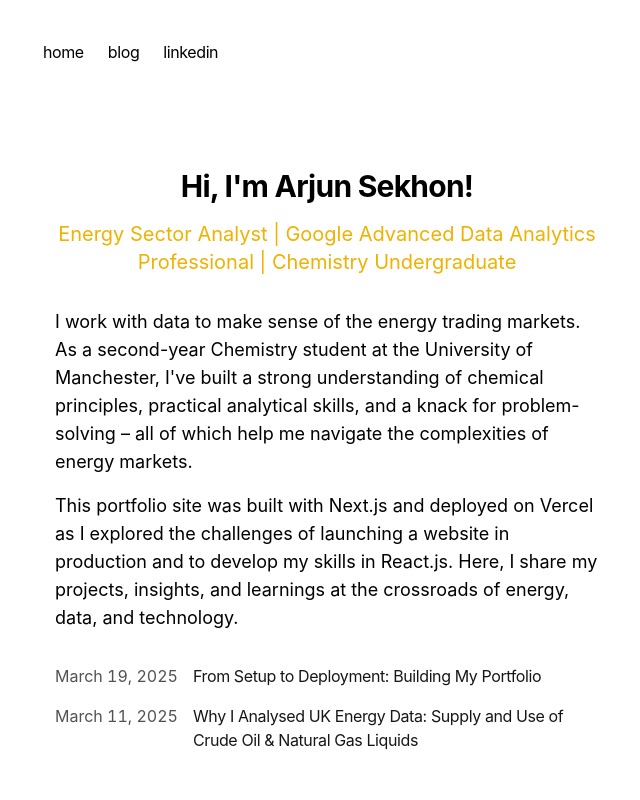
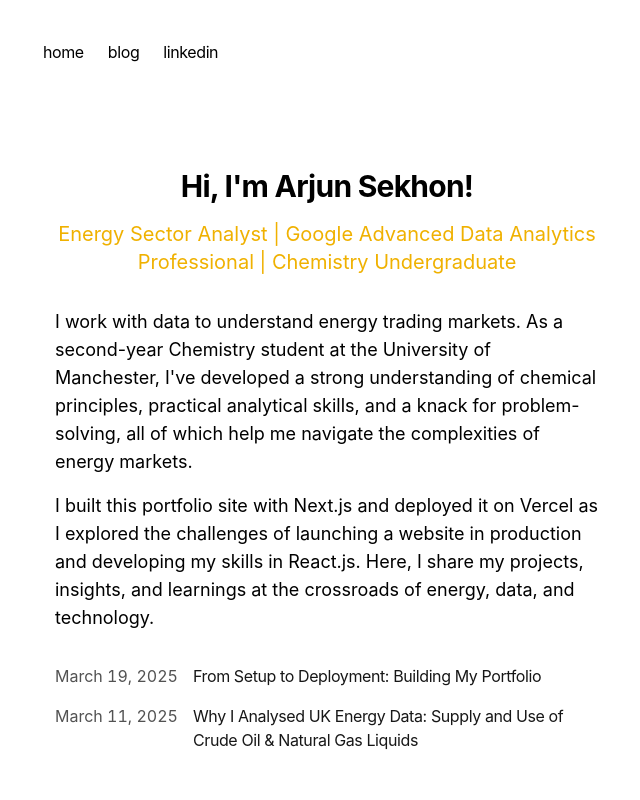
Before and after one commit to arjunsekhon/arjunsekhon-com, a Next.js app: page / in a window 1280 px wide. Shown: the top 800 px of the page, without its empty margins (313-953 px from the left). Built offline with nearby package versions, Linux system fonts and the light colour scheme.

Commit message:
Update initial page

```diff
--- a/app/page.tsx
+++ b/app/page.tsx
@@ -13,10 +13,10 @@ export default function Page() {
       </header>
       <div className="mb-6 text-lg">
         <p>
-          I work with data to make sense of the energy trading markets. As a second-year Chemistry student at the University of Manchester, I've built a strong understanding of chemical principles, practical analytical skills, and a knack for problem-solving – all of which help me navigate the complexities of energy markets.
+          I work with data to understand energy trading markets. As a second-year Chemistry student at the University of Manchester, I've developed a strong understanding of chemical principles, practical analytical skills, and a knack for problem-solving, all of which help me navigate the complexities of energy markets.
         </p>
         <p className="mt-4">
-          This portfolio site was built with Next.js and deployed on Vercel as I explored the challenges of launching a website in production and to develop my skills in React.js. Here, I share my projects, insights, and learnings at the crossroads of energy, data, and technology.
+          I built this portfolio site with Next.js and deployed it on Vercel as I explored the challenges of launching a website in production and developing my skills in React.js. Here, I share my projects, insights, and learnings at the crossroads of energy, data, and technology.
         </p>
       </div>
       <div className="my-8">
```
